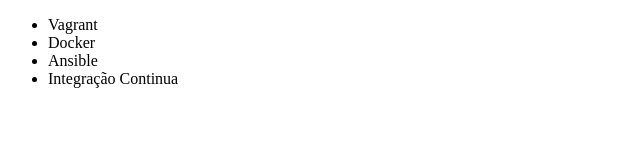
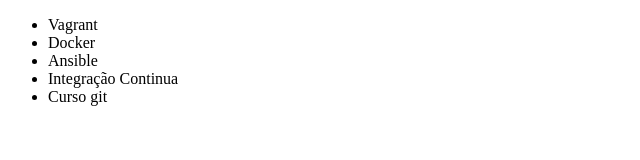
Before and after one commit to Paulo3678/alura-git, a plain HTML site: page index.html in a window 1280 px wide. Shown: the full height of the page, 0-640 px from the left. Drawn offline with Linux system fonts and the light colour scheme.

Commit message:
Testando pra ver se estou aprendendo

```diff
--- a/index.html
+++ b/index.html
@@ -13,6 +13,7 @@
         <li>Docker</li>
         <li>Ansible</li>
         <li>Integração Continua</li>
+        <li>Curso git</li>
     </ul>
 
 </body>
```
